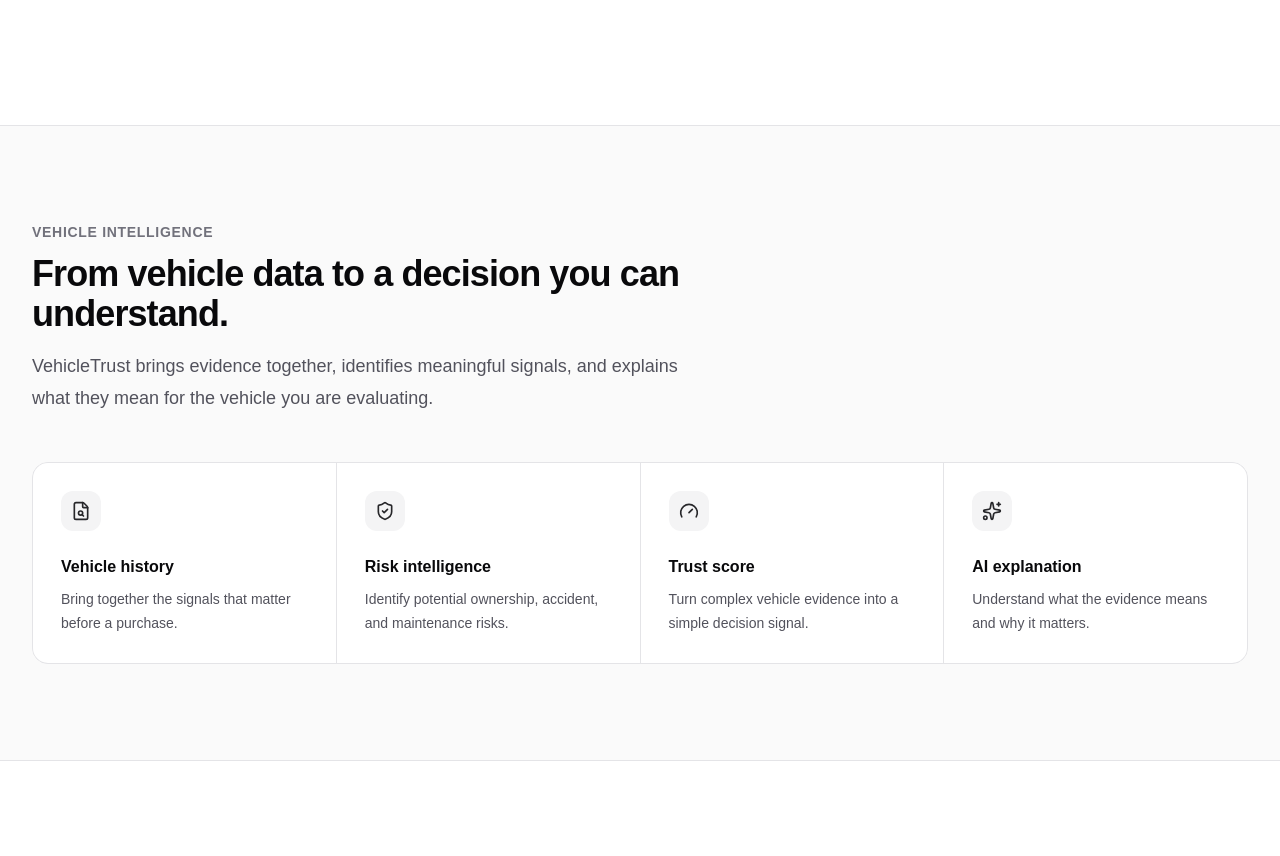
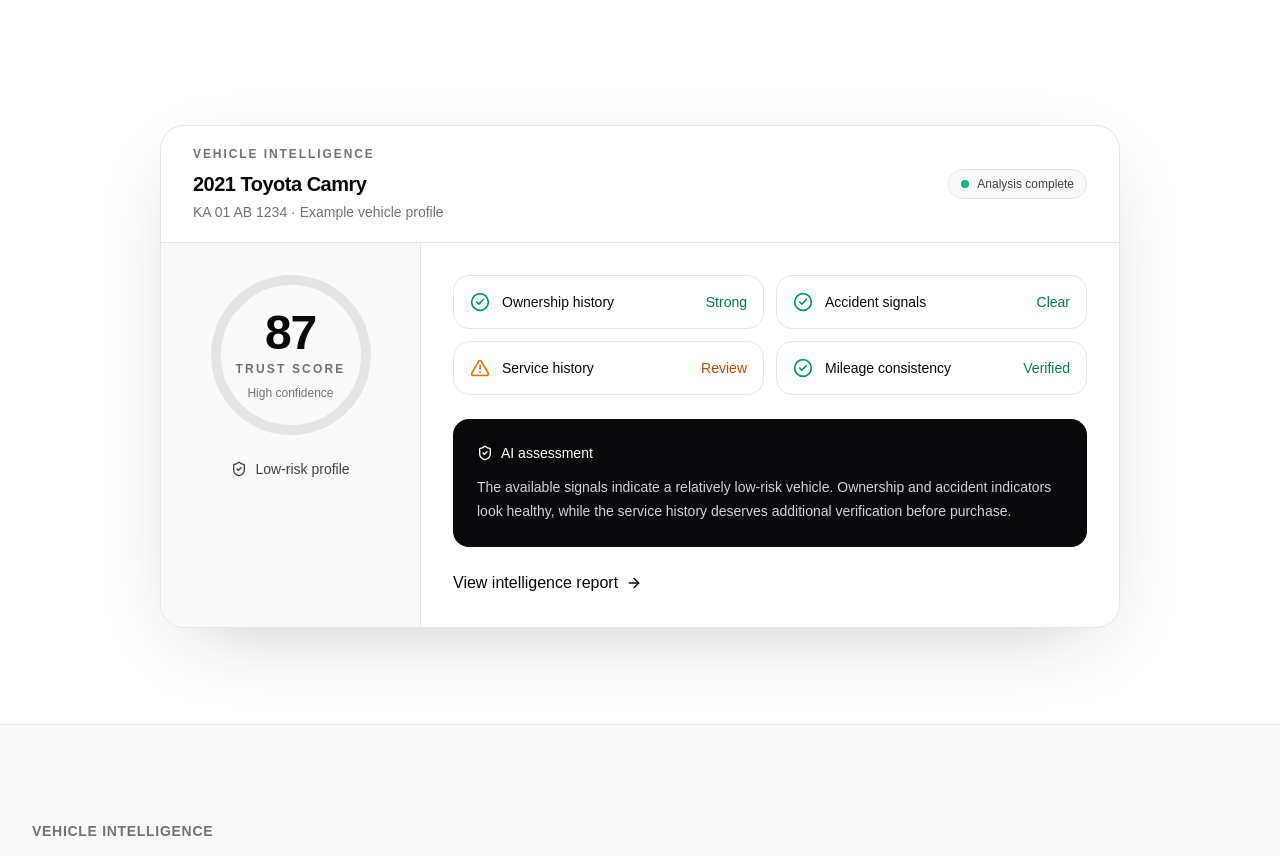
Before and after one commit to prashanthkamsala/vehicletrust-ai, a Next.js app in the folder apps/web/: page / in a window 1280 px wide. Shown: the part 640-1496 px from the top of the page. Built offline with nearby package versions, Linux system fonts and the light colour scheme.

Commit message:
feat: build vehicle intelligence preview

```diff
--- a/apps/web/app/page.tsx
+++ b/apps/web/app/page.tsx
@@ -1,3 +1,4 @@
+import { VehicleIntelligencePreview } from "@/components/vehicle/vehicle-intelligence-preview";
 import {
   ArrowRight,
   CarFront,
@@ -129,6 +130,8 @@
         </div>
       </section>
 
+      <VehicleIntelligencePreview />
+
       <section
         id="capabilities"
         className="border-t border-zinc-200 bg-zinc-50"
--- /dev/null
+++ b/apps/web/components/vehicle/vehicle-intelligence-preview.tsx
@@ -0,0 +1,137 @@
+import {
+  AlertTriangle,
+  ArrowRight,
+  CheckCircle2,
+  ShieldCheck,
+} from "lucide-react";
+
+const signals = [
+  {
+    label: "Ownership history",
+    value: "Strong",
+    status: "positive",
+  },
+  {
+    label: "Accident signals",
+    value: "Clear",
+    status: "positive",
+  },
+  {
+    label: "Service history",
+    value: "Review",
+    status: "warning",
+  },
+  {
+    label: "Mileage consistency",
+    value: "Verified",
+    status: "positive",
+  },
+] as const;
+
+export function VehicleIntelligencePreview() {
+  return (
+    <section className="mx-auto max-w-5xl px-6 pb-24 lg:px-8">
+      <div className="overflow-hidden rounded-3xl border border-zinc-200 bg-white shadow-[0_24px_80px_-32px_rgba(0,0,0,0.25)]">
+        <div className="border-b border-zinc-200 px-6 py-5 sm:px-8">
+          <div className="flex flex-wrap items-center justify-between gap-4">
+            <div>
+              <p className="text-xs font-semibold uppercase tracking-[0.16em] text-zinc-500">
+                Vehicle intelligence
+              </p>
+
+              <h2 className="mt-2 text-xl font-semibold tracking-tight">
+                2021 Toyota Camry
+              </h2>
+
+              <p className="mt-1 text-sm text-zinc-500">
+                KA 01 AB 1234 · Example vehicle profile
+              </p>
+            </div>
+
+            <div className="inline-flex items-center gap-2 rounded-full border border-zinc-200 bg-zinc-50 px-3 py-1.5 text-xs font-medium text-zinc-700">
+              <span className="h-2 w-2 rounded-full bg-emerald-500" />
+              Analysis complete
+            </div>
+          </div>
+        </div>
+
+        <div className="grid lg:grid-cols-[260px_1fr]">
+          <div className="border-b border-zinc-200 bg-zinc-50 p-8 text-center lg:border-b-0 lg:border-r">
+            <div className="mx-auto flex h-40 w-40 items-center justify-center rounded-full border-[10px] border-zinc-200">
+              <div>
+                <div className="text-5xl font-semibold tracking-tight">
+                  87
+                </div>
+
+                <div className="mt-1 text-xs font-semibold uppercase tracking-[0.18em] text-zinc-500">
+                  Trust score
+                </div>
+
+                <div className="mt-2 text-xs text-zinc-500">
+                  High confidence
+                </div>
+              </div>
+            </div>
+
+            <div className="mt-6 flex items-center justify-center gap-2 text-sm font-medium text-zinc-700">
+              <ShieldCheck className="h-4 w-4" />
+              Low-risk profile
+            </div>
+          </div>
+
+          <div className="p-6 sm:p-8">
+            <div className="grid gap-3 sm:grid-cols-2">
+              {signals.map((signal) => (
+                <div
+                  key={signal.label}
+                  className="flex items-center justify-between rounded-2xl border border-zinc-200 p-4"
+                >
+                  <div className="flex items-center gap-3">
+                    {signal.status === "positive" ? (
+                      <CheckCircle2 className="h-5 w-5 text-emerald-600" />
+                    ) : (
+                      <AlertTriangle className="h-5 w-5 text-amber-600" />
+                    )}
+
+                    <span className="text-sm font-medium">
+                      {signal.label}
+                    </span>
+                  </div>
+
+                  <span
+                    className={
+                      signal.status === "positive"
+                        ? "text-sm font-medium text-emerald-700"
+                        : "text-sm font-medium text-amber-700"
+                    }
+                  >
+                    {signal.value}
+                  </span>
+                </div>
+              ))}
+            </div>
+
+            <div className="mt-6 rounded-2xl bg-zinc-950 p-6 text-white">
+              <div className="flex items-center gap-2 text-sm font-medium">
+                <ShieldCheck className="h-4 w-4" />
+                AI assessment
+              </div>
+
+              <p className="mt-3 max-w-2xl text-sm leading-6 text-zinc-300">
+                The available signals indicate a relatively low-risk vehicle.
+                Ownership and accident indicators look healthy, while the
+                service history deserves additional verification before
+                purchase.
+              </p>
+            </div>
+
+            <button className="mt-6 inline-flex items-center gap-2 text-sm font-semibold text-zinc-950 transition-colors hover:text-zinc-600">
+              View intelligence report
+              <ArrowRight className="h-4 w-4" />
+            </button>
+          </div>
+        </div>
+      </div>
+    </section>
+  );
+}
```
